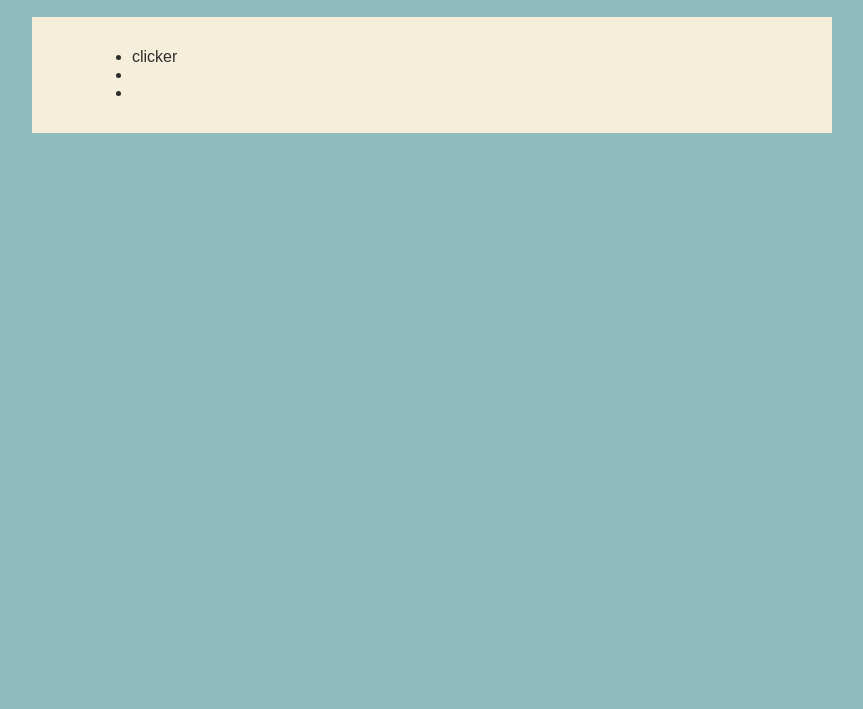
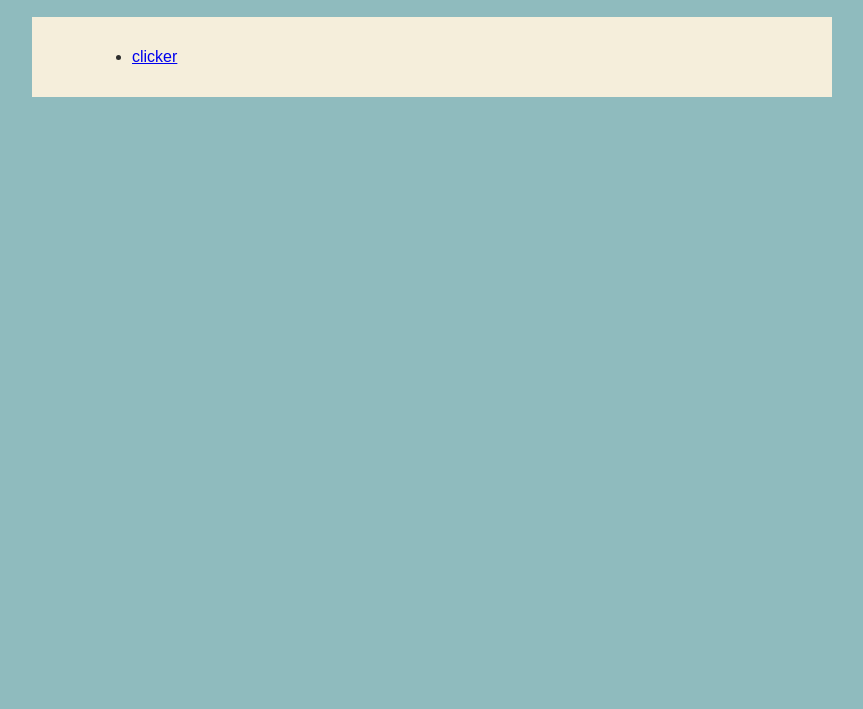
Before and after one commit to MilesArsen/MilesArsen.github.io, a plain HTML site: page portfolio.html in a window 1280 px wide. Shown: the part 91-800 px from the top of the page, without its empty margins (208-1071 px from the left). Drawn offline with Linux system fonts and the light colour scheme.

Commit message:
linked stuff

```diff
--- a/portfolio.html
+++ b/portfolio.html
@@ -83,9 +83,8 @@
     <div class="interests">
         <h3></h3>
         <ul>
-            <li>clicker</li>
-            <li></li>
-            <li></li>
+            <li><a href="Clicker.html">clicker</a></li>
+
         </ul>
     </div>
 
```
